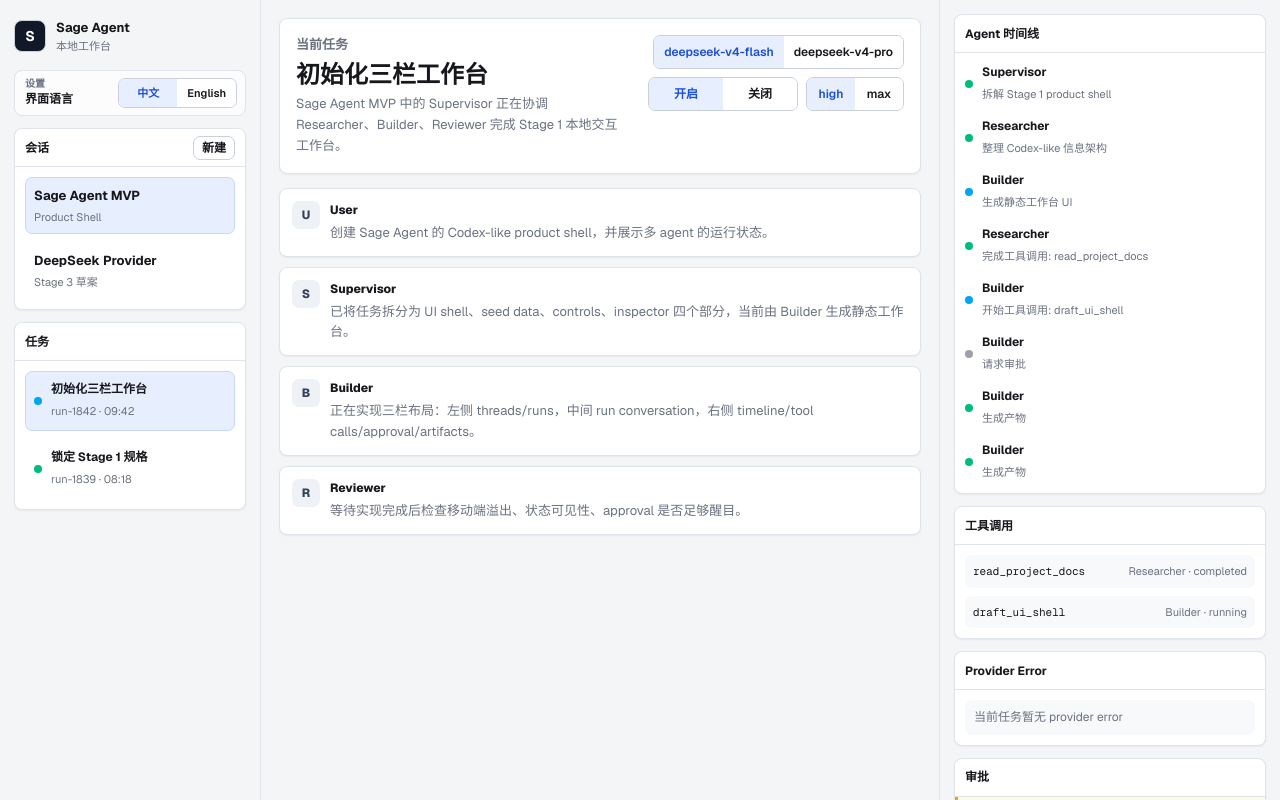
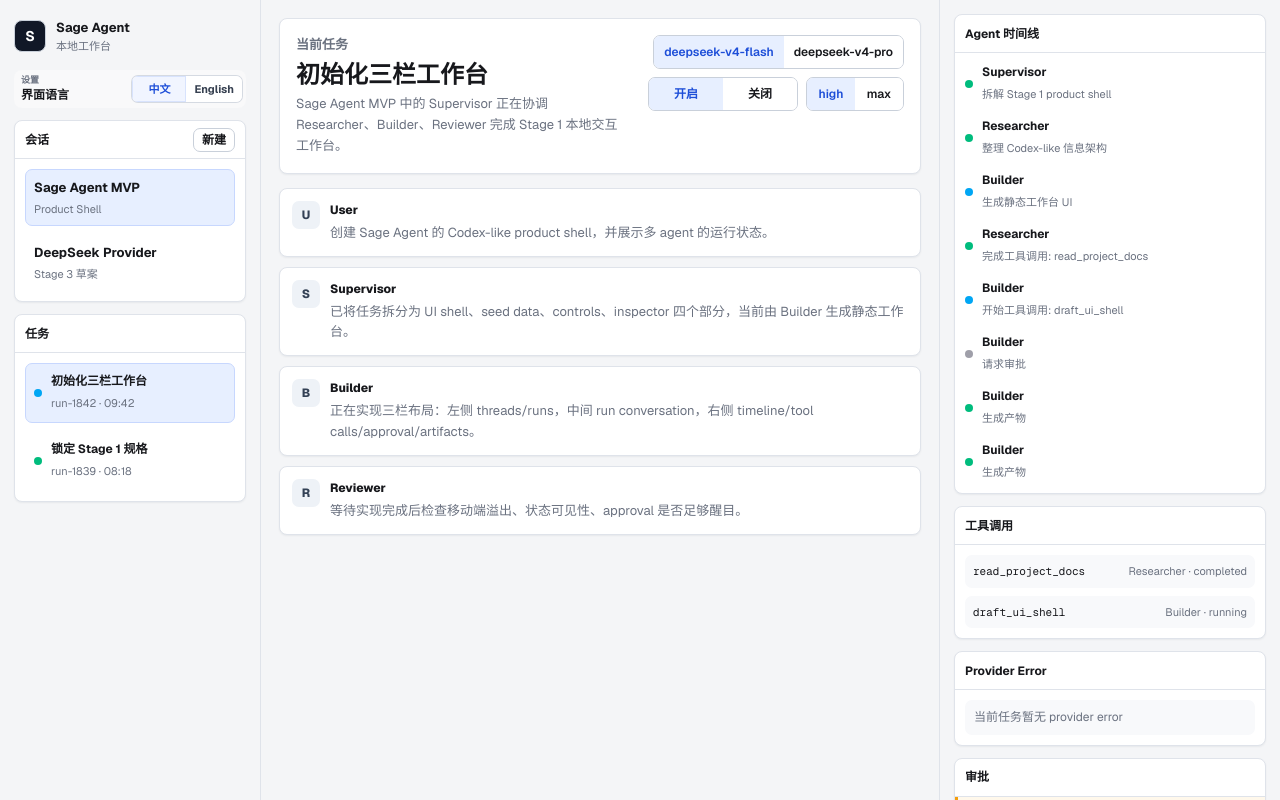
Before and after one commit to wjlGitHub2021/SageAgent, a Next.js app in the folder apps/web/: page / in a window 1280 px wide. Shown: the top 800 px of the page. Built offline with nearby package versions, Linux system fonts and the light colour scheme.

Commit message:
优化：再次打磨Settings语言切换区域

```diff
--- a/apps/web/src/app/globals.css
+++ b/apps/web/src/app/globals.css
@@ -226,11 +226,11 @@
   align-items: center;
   justify-content: space-between;
   gap: 10px;
-  min-height: 44px;
-  border: 1px solid var(--border);
+  min-height: 38px;
+  border: 1px solid transparent;
   border-radius: 8px;
-  background: rgba(255, 255, 255, 0.72);
-  padding: 7px 8px 7px 10px;
+  background: color-mix(in srgb, var(--panel-bg) 42%, var(--app-bg));
+  padding: 4px 2px 4px 6px;
 }
 
 .settings-copy {
@@ -241,8 +241,8 @@
 
 .settings-copy span {
   color: var(--text-muted);
-  font-size: 10px;
-  font-weight: 760;
+  font-size: 9px;
+  font-weight: 720;
   line-height: 1;
   text-transform: uppercase;
 }
@@ -251,7 +251,7 @@
   min-width: 0;
   color: var(--text-main);
   font-size: 12px;
-  font-weight: 650;
+  font-weight: 680;
   line-height: 1.2;
   overflow: hidden;
   text-overflow: ellipsis;
@@ -698,10 +698,24 @@
   }
 }
 
+.settings-strip .language-switch {
+  border-color: rgba(201, 208, 218, 0.78);
+  background: rgba(255, 255, 255, 0.58);
+  box-shadow: none;
+}
+
 .settings-strip .language-switch button {
-  min-height: 28px;
-  min-width: 58px;
-  padding: 0 10px;
+  min-height: 26px;
+  min-width: 54px;
+  padding: 0 8px;
+  color: #374151;
   font-size: 11px;
+  font-weight: 650;
   white-space: nowrap;
 }
+
+.settings-strip .language-switch .selected {
+  background: #f1f5ff;
+  color: #1d4ed8;
+  box-shadow: inset 0 0 0 1px rgba(37, 99, 235, 0.12);
+}
```
Also changed, not shown: 2 other files (tests, documents, lock files or other folders).
